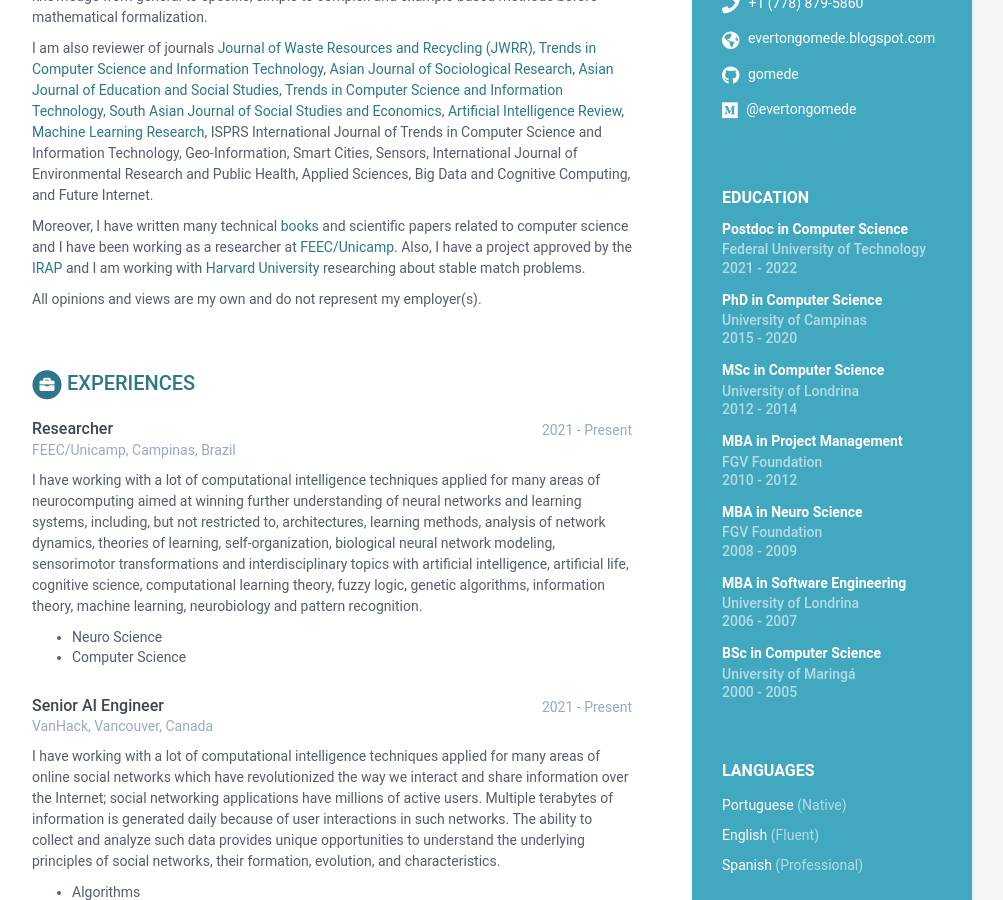
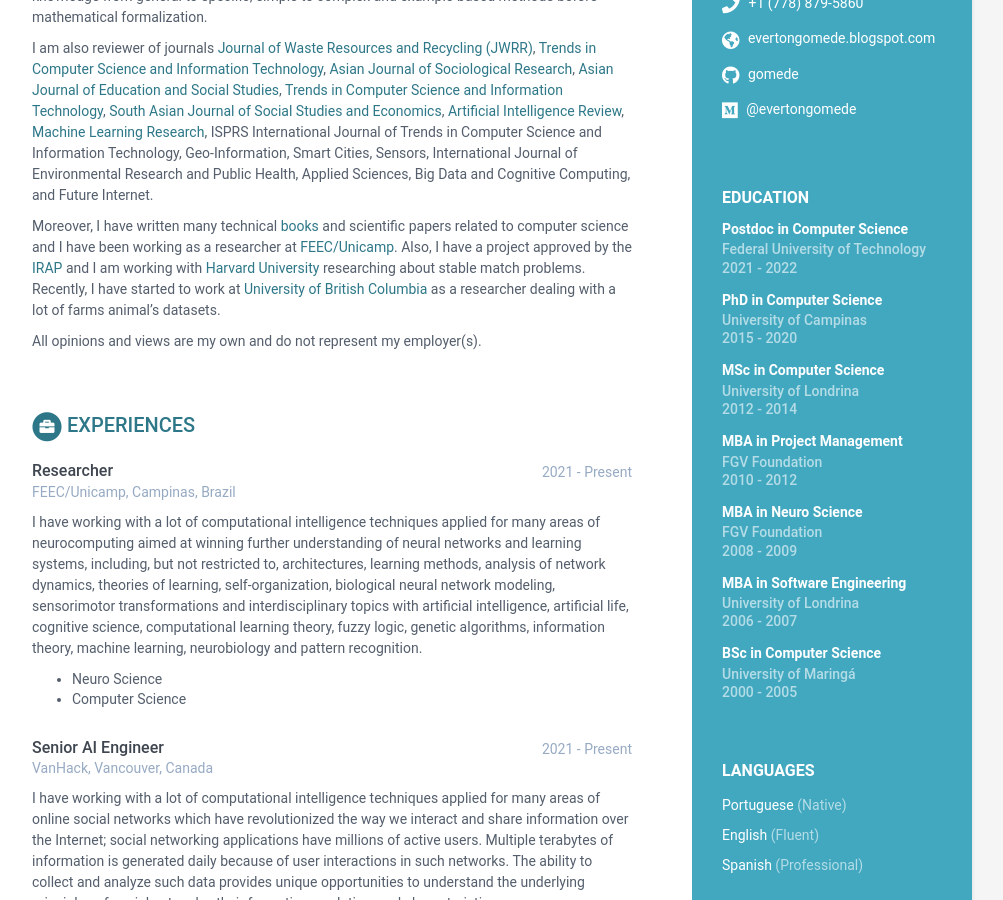
Before and after one commit to gomede/gomede.github.io, a Jekyll site: the page built from index.html, in a window 1280 px wide and 900 px high, scrolled down 415 px. Shown: the whole window, without its empty margins (168-1171 px from the left). Built offline with Jekyll 4.4.1, drawn with Linux system fonts in a browser that asks for light colours.

Commit message:
Update data.yml

```diff
--- a/_data/data.yml
+++ b/_data/data.yml
@@ -111,6 +111,7 @@
 
       Moreover, I have written many technical <a href="https://servicos.cbl.org.br/isbn/pesquisa/?page=1&q=gomede&filtrar_por%5B0%5D=autor&ord%5B0%5D=relevancia&dir%5B0%5D=asc" target="_blank" rel="nofollow">books</a>
       and scientific papers related to computer science and I have been working as a researcher at <a href="https://www.fee.unicamp.br/" target="_blank" rel="nofollow">FEEC/Unicamp</a>. Also, I have a project approved by the <a href="https://nrc.canada.ca/en/support-technology-innovation" target="_blank" rel="nofollow">IRAP</a> and I am working with <a href="https://www.harvard.edu/" target="_blank" rel="nofollow">Harvard University</a> researching about stable match problems.
+      Recently, I have started to work at <a href="https://www.ubc.ca/" target="_blank" rel="nofollow">University of British Columbia</a> as a researcher dealing with a lot of farms animal's datasets.
 
 
       All opinions and views are my own and do not represent my employer(s).
```
